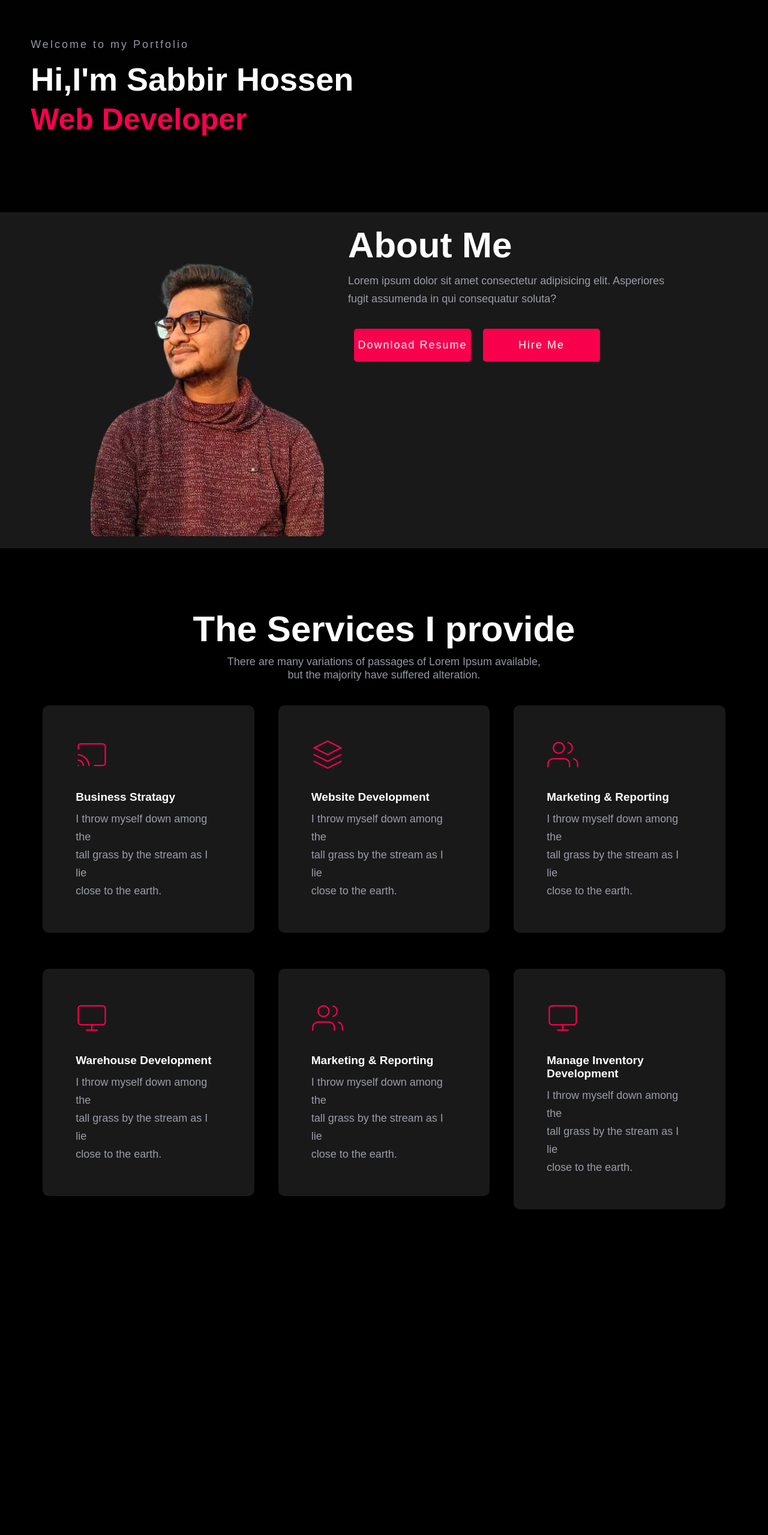
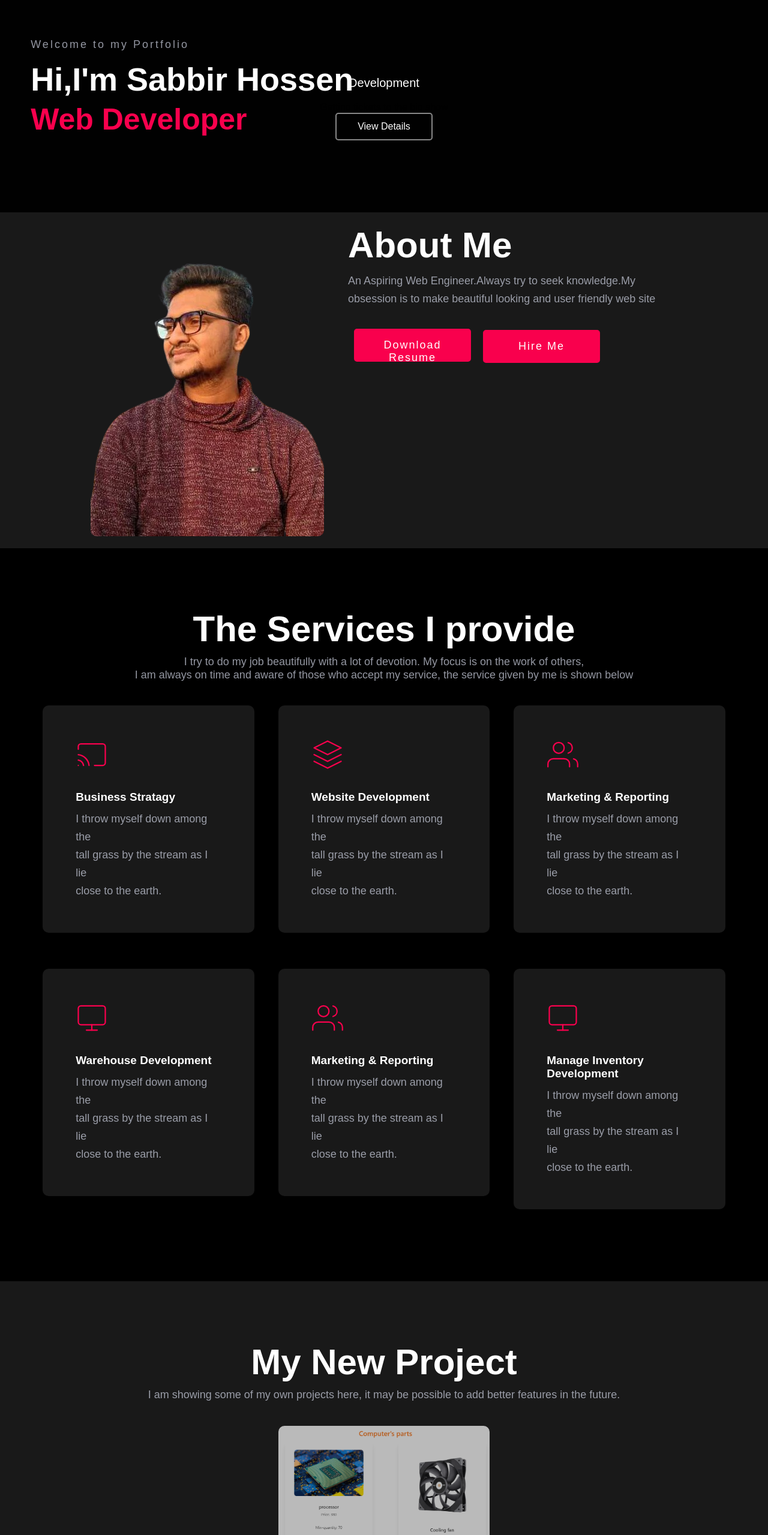
Before and after one commit to sabbir-hossen66/my-portflio, a React (Create React App) app: page / in a window 1280 px wide. Shown: the part 220-2779 px from the top of the page at 60% size. Before the commit the page ends 2356 px from the top, so only its background shows below. Built offline with nearby package versions, Linux system fonts and the light colour scheme.

Commit message:
my first project show on my portfolio

```diff
--- a/src/About.js
+++ b/src/About.js
@@ -14,7 +14,7 @@ const About = () => {
                           About Me
                       </h1>
                       <p className="about__text p__color">
-                 Lorem ipsum dolor sit amet consectetur adipisicing elit. Asperiores fugit assumenda in qui consequatur soluta?
+                 An Aspiring Web Engineer.Always try to seek knowledge.My obsession is to make beautiful looking and user friendly web site
                       </p>
                       <div className="about__button d__flex align__items__center">
                       <a href="#"><button className='about btn pointer'>Download Resume</button></a>
--- a/src/App.js
+++ b/src/App.js
@@ -1,6 +1,7 @@
 import About from './About';
 import './App.css';
 import Home from './Home';
+import Project from './Project';
 import Service from './Service';
 function App() {
   return (
@@ -8,6 +9,7 @@ function App() {
      <Home/>
      <About/>
      <Service/>
+     <Project/>
     </div>
   );
 }
--- /dev/null
+++ b/src/Project.css
@@ -0,0 +1,99 @@
+.project{
+    background-color: #191919;
+}
+img.project__img {
+    border-radius: 10px;
+    width: 100%;
+    object-fit: cover;
+    transition: .4s;
+    opacity: .7;
+    position: relative;
+}
+img.project__img::after{
+    content: '';
+    width: 100%;
+    height: 100%;
+    background-color: #000;
+    z-index: 1;
+    opacity: 1;
+}
+.mask__effect{
+    width: 100%;
+    height: 100%;
+    position: absolute;
+    top: 0;
+    left: 0;
+    background-color: #f9004d;
+    border-radius: 10px;
+    transition: .4s;
+    opacity: .3;
+    display: none;
+}
+.project__box:hover .mask__effect{
+    display: inline;
+    transform: scale(1.1);
+ }
+ .project__box:hover img.project__img{
+     transform: scale(1.1);
+ }
+ .project__meta.absolute {
+    top: 0%;
+    left: 0%;
+    display: flex;
+    height: 100%;
+    align-items: center;
+    justify-content: center;
+    flex-direction: column;
+    flex-wrap: wrap;
+    border-radius: 10px;
+    width: 100%;
+}
+h5.project__text {
+    font-weight: 400;
+    font-size: 20px;
+    padding-bottom: 20px;
+}
+h4.project__text {
+    font-size: 22px;
+    font-family: Poppins,sans-serif;
+    font-weight: 700;
+    padding-bottom: 20px;
+}
+a.project__btn {
+    padding: 12px 35px;
+    border: 2px solid #ffffff87;
+    border-radius: 5px;
+    transition: .4s ease;
+}
+a.project__btn:hover{
+    background-color: #f9004d;
+    border: 2px solid #f9004d;
+}
+button.btn {
+    padding: 15px 20px;
+    font-size: 18px;
+    font-weight: 500;
+    border-radius: 5px;
+    border: 2px solid #f9004d;
+    background-color: #f9004d;
+    color: #fff!important;
+    text-transform: uppercase;
+    letter-spacing: 2px;
+    transition: .4s all ease;
+}
+button.view__more:hover{
+    background-color: #fff;
+    border: 2px solid #f9004d;
+    color: #f9004d!important;
+}
+/* RESPONSIVE */
+@media only screen and (max-width: 1024px){
+h5.project__text {
+    font-weight: 400;
+    font-size: 20px;
+    padding-bottom: 20px;
+}
+h4.project__text {
+    font-size: 18px;
+}
+}
--- /dev/null
+++ b/src/Project.js
@@ -0,0 +1,36 @@
+import React from 'react';
+import './Project.css';
+import project1 from './image/project1.PNG'
+const Project = () => {
+    return (
+        <div className='project component__space'>
+              <div className="heading">
+        <h1 className="heading">My New Project</h1>
+        <p className="heading p__color">
+        I am showing some of my own projects here, it may be possible to add better features in the future.
+        </p>
+      </div>
+      <div className="container">
+          <div className="row">
+              <div className="col__3">
+                  <div className="project__box pointer">
+                    <div className="project__box__img pointer relative">
+                      <div className="project__img__box">
+                         <img src={project1} alt="" className="project__img" />
+                      </div>
+                      <div className="mask__effect"></div>
+                   </div>
+                   <div className="project__meta absolute">
+                  <h5 className='project__text'>Development</h5>
+                  <div className="project__text">Getting tickets to the big show</div>
+                  <a href="#" className='project__btn'>View Details</a>
+                   </div>
+                  </div>
+              </div>
+          </div>
+      </div>
+        </div>
+    );
+};
+
+export default Project;
--- a/src/Service.js
+++ b/src/Service.js
@@ -8,10 +8,10 @@ const Service = () => {
       <div className="heading">
         <h1 className="heading">The Services I provide</h1>
         <p className="heading p__color">
-          There are many variations of passages of Lorem Ipsum available,
+        I try to do my job beautifully with a lot of devotion. My focus is on the work of others,
         </p>
         <p className="heading p__color">
-          but the majority have suffered alteration.
+        I am always on time and aware of those who accept my service, the service given by me is shown below
         </p>
       </div>
 
```
Also changed, not shown: src/image/project-1.PNG (added), src/image/project1.PNG (added).
